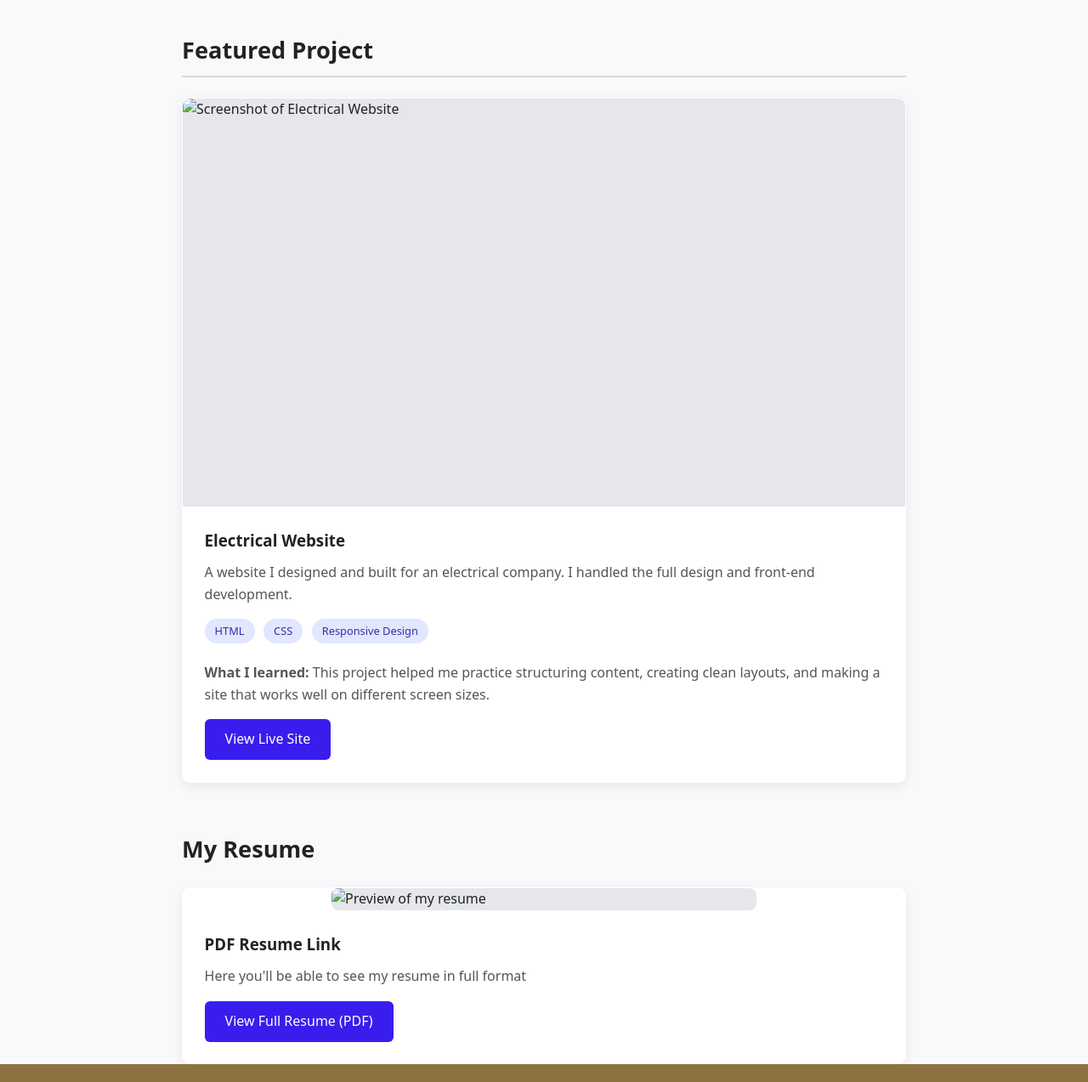
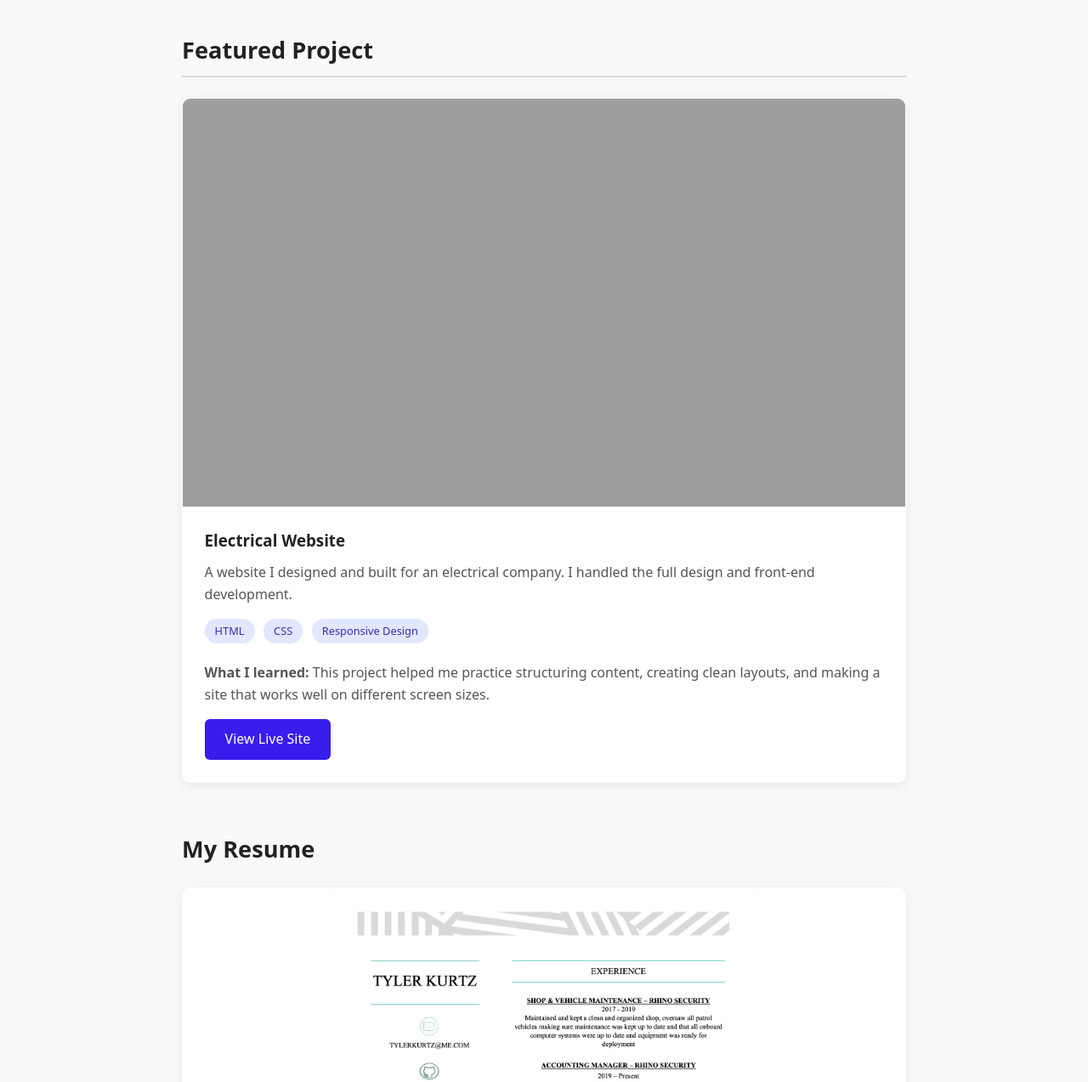
Before and after one commit to Greywolf2081/Personal-Portfolio, a plain HTML site: page index.html in a window 1280 px wide. Shown: the part 643-1916 px from the top of the page at 85% size. Drawn offline with Linux system fonts and the light colour scheme; the site is published under a folder, as on GitHub Pages, so addresses that start at the root find nothing.

Commit message:
issues with picture potential fix

```diff
--- a/index.html
+++ b/index.html
@@ -56,7 +56,7 @@
       <h2>Featured Project</h2>
 
       <div class="project-card">
-        <img src="/images/grizzly_ridge_screenshot.png" alt="Screenshot of Electrical Website">
+        <img src="images/grizzly_ridge_screenshot.png" alt="Screenshot of Electrical Website">
 
         <div class="project-content">
           <h3>Electrical Website</h3>
@@ -89,7 +89,7 @@
 
         <div class="project-card resume-card">
             <div class="resume">
-                <img src="/images/Tyler_Kurtz_Resume_GIT_PNG.png"
+                <img src="images/Tyler_Kurtz_Resume_GIT_PNG.png"
                      alt="Preview of my resume">
             </div>
 
```
